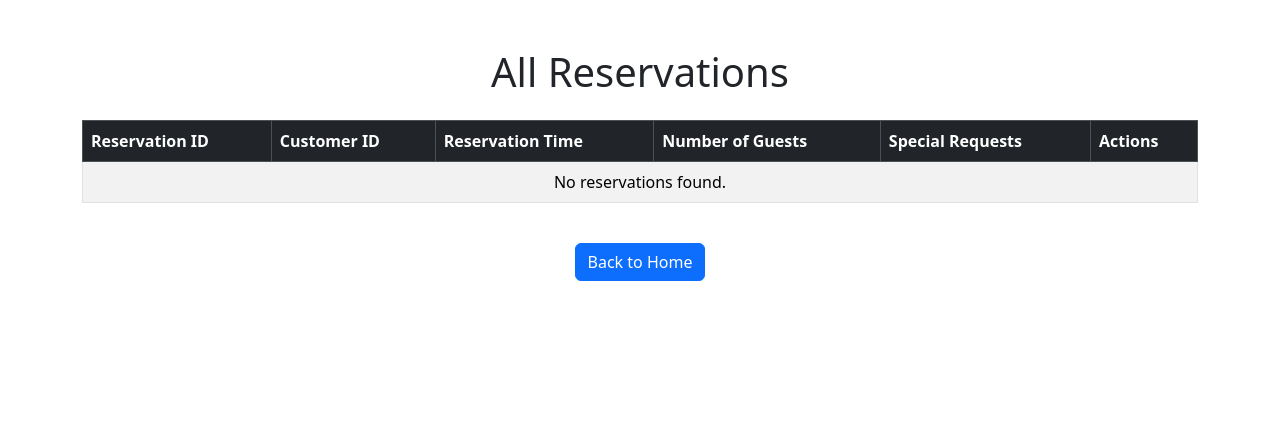
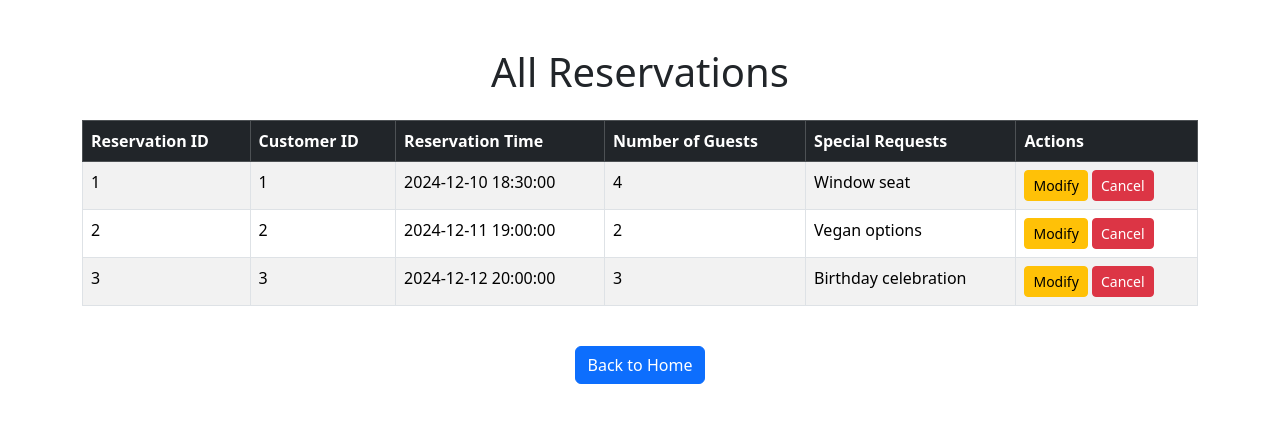
Before and after one commit to WillsPrettyLxzy/CIS344-fall2024-finalproject, a PHP site: page /viewReservations.php in a window 1280 px wide. Shown: the top 423 px of the page. Run offline with PHP 8.4, Linux system fonts and the light colour scheme; data comes from the database, SQL or seed files in the repository.

Commit message:
Add files via upload

```diff
--- a/templates/viewReservations.php
+++ b/templates/viewReservations.php
@@ -1,10 +1,25 @@
 <?php
+// Database credentials
+$host = '127.0.0.1';  // Use localhost or IP
+$db = 'restaurant_reservations';  // Your database name
+$user = 'root';  // Your MySQL username (default for XAMPP is root)
+$pass = '';  // Your MySQL password (default for XAMPP is empty)
+
+// Create PDO connection
+try {
+    $pdo = new PDO("mysql:host=$host;dbname=$db", $user, $pass);
+    $pdo->setAttribute(PDO::ATTR_ERRMODE, PDO::ERRMODE_EXCEPTION);
+} catch (PDOException $e) {
+    echo 'Connection failed: ' . $e->getMessage();
+    exit;  // Stop the script if there's a connection error
+}
 
 // Fetch reservations from the database
 $query = "SELECT * FROM Reservations";
+$stmt = $pdo->query($query);
 
+$reservations = $stmt->fetchAll(PDO::FETCH_ASSOC);  // Fetch all reservations
 ?>
-
 <!DOCTYPE html>
 <html lang="en">
 <head>
@@ -27,7 +42,7 @@ $query = "SELECT * FROM Reservations";
         <?php endif; ?>
 
         <div class="table-responsive">
-            <table class="table table-striped table-bordered">
+            <table class="table table-striped table-bordered table-hover">
                 <thead class="table-dark">
                     <tr>
                         <th scope="col">Reservation ID</th>
@@ -66,5 +81,9 @@ $query = "SELECT * FROM Reservations";
             <a href="home.php?action=home" class="btn btn-primary">Back to Home</a>
         </div>
     </div>
+
+    <!-- Optional JavaScript -->
+    <script src="https://cdn.jsdelivr.net/npm/@popperjs/core@2.11.6/dist/umd/popper.min.js" integrity="sha384-oBqDVmMz4fnFO9gyb2z8q7z5L0Xj68y8Q44aGpdQWq7ZfYfY9es35JPjK0HU5yImT" crossorigin="anonymous"></script>
+    <script src="https://cdn.jsdelivr.net/npm/bootstrap@5.3.0-alpha1/dist/js/bootstrap.min.js" integrity="sha384-pzjw8f+ua7Kw1TIq0+NfEXoCp9e2dmHtC6FOkNQ2mOS9Glv7gbi6beV9vG3+5mOg" crossorigin="anonymous"></script>
 </body>
 </html>
```
